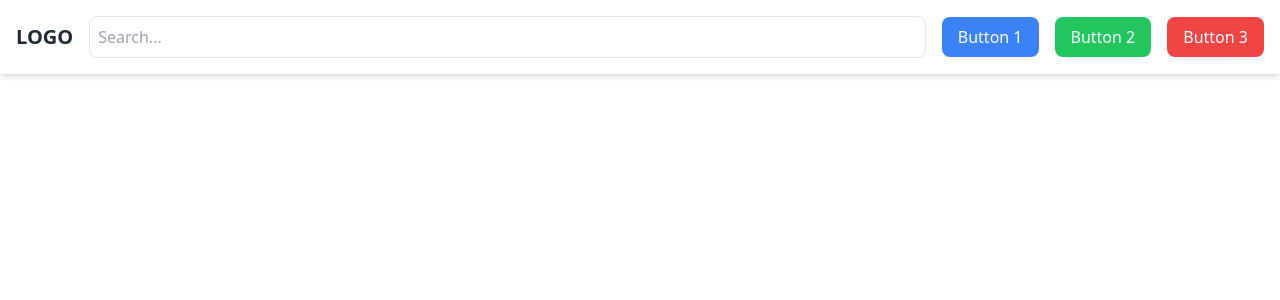
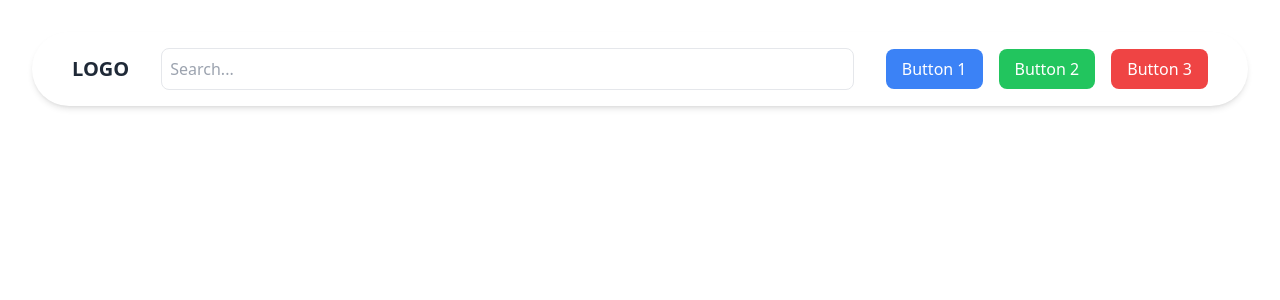
Before and after one commit to dustinmondegreen/TokoBajuOnline, a React (Vite) app: page / in a window 1280 px wide. Shown: the top 300 px of the page. Built offline with nearby package versions, Linux system fonts and the light colour scheme.

Commit message:
second commit

```diff
--- a/src/App.jsx
+++ b/src/App.jsx
@@ -1,8 +1,8 @@
 export default function Navbar() {
   return (
-    <nav className="bg-white shadow-md p-4 flex items-center justify-between">
+    <nav className="bg-white shadow-md p-4 flex items-center justify-between rounded-full m-4 fixed left-4 right-4 top-4 px-6">
       {/* Logo */}
-      <div className="text-xl font-bold text-gray-800">LOGO</div>
+      <div className="text-xl font-bold text-gray-800 px-4">LOGO</div>
 
       {/* Search */}
       <div className="flex-1 mx-4">
@@ -14,7 +14,7 @@ export default function Navbar() {
       </div>
 
       {/* Buttons */}
-      <div className="flex space-x-4">
+      <div className="flex space-x-4 px-4">
         <button className="px-4 py-2 bg-blue-500 text-white rounded-lg hover:bg-blue-600">Button 1</button>
         <button className="px-4 py-2 bg-green-500 text-white rounded-lg hover:bg-green-600">Button 2</button>
         <button className="px-4 py-2 bg-red-500 text-white rounded-lg hover:bg-red-600">Button 3</button>
```
